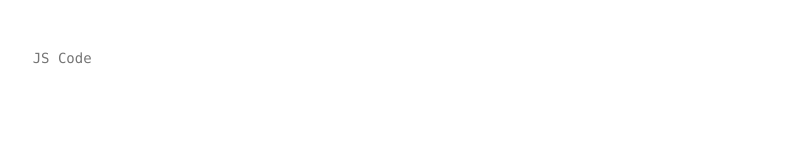
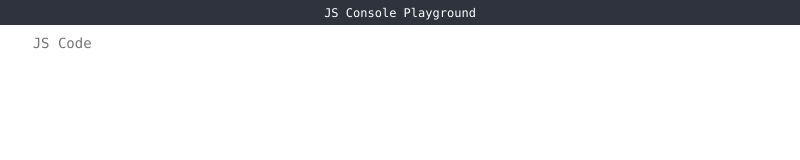
Before and after one commit to relferreira/js-console-playground, an Electron app: page index.html in a window 800 px wide. Drawn offline with Linux system fonts and the light colour scheme.

Commit message:
Adding header

```diff
--- a/index.html
+++ b/index.html
@@ -8,6 +8,7 @@
 </head>
 
 <body>
+  <div class="header">JS Console Playground</div>
   <div class="container"></div>
   <form id="form" class="form">
     <span class="form__indicator">></span>
@@ -15,7 +16,6 @@
     <button class="form__btn btn">Run</button>
   </form>
   <script>
-    // You can also require other files to run in this process
     require('./renderer.js')
   </script>
 </body>
--- a/style.css
+++ b/style.css
@@ -5,8 +5,25 @@
     Bitstream Vera Sans Mono, Courier New, monospace, serif;
 }
 
+.header {
+  display: flex;
+  align-items: center;
+  justify-content: center;
+  position: fixed;
+  width: 100%;
+  height: 25px;
+  top: 0;
+  left: 0;
+  font-size: 12px;
+  color: #fff;
+  text-align: center;
+  background: #2f333d;
+  -webkit-user-select: none;
+  -webkit-app-region: drag;
+}
+
 .container {
-  margin: 40px 0 0 0;
+  margin: 25px 0 0 0;
   color: #aab1c0;
   line-height: 10px;
 }
```
Also changed, not shown: README.md.
